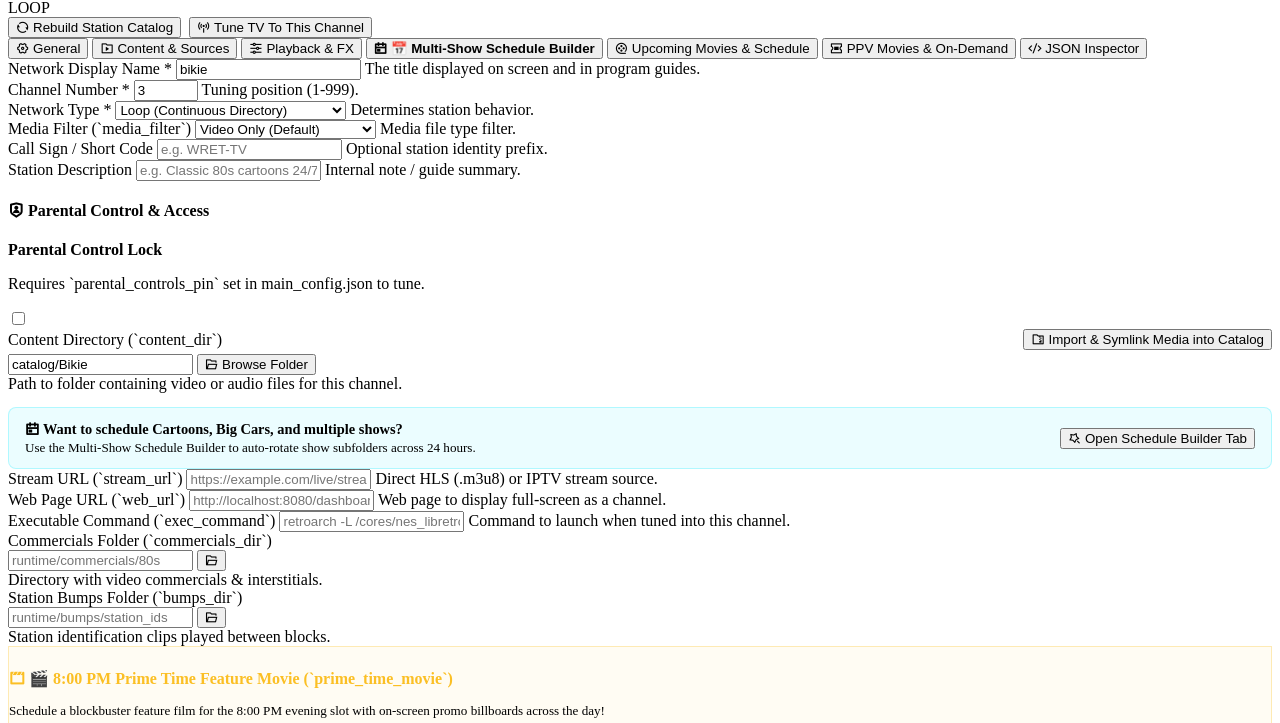
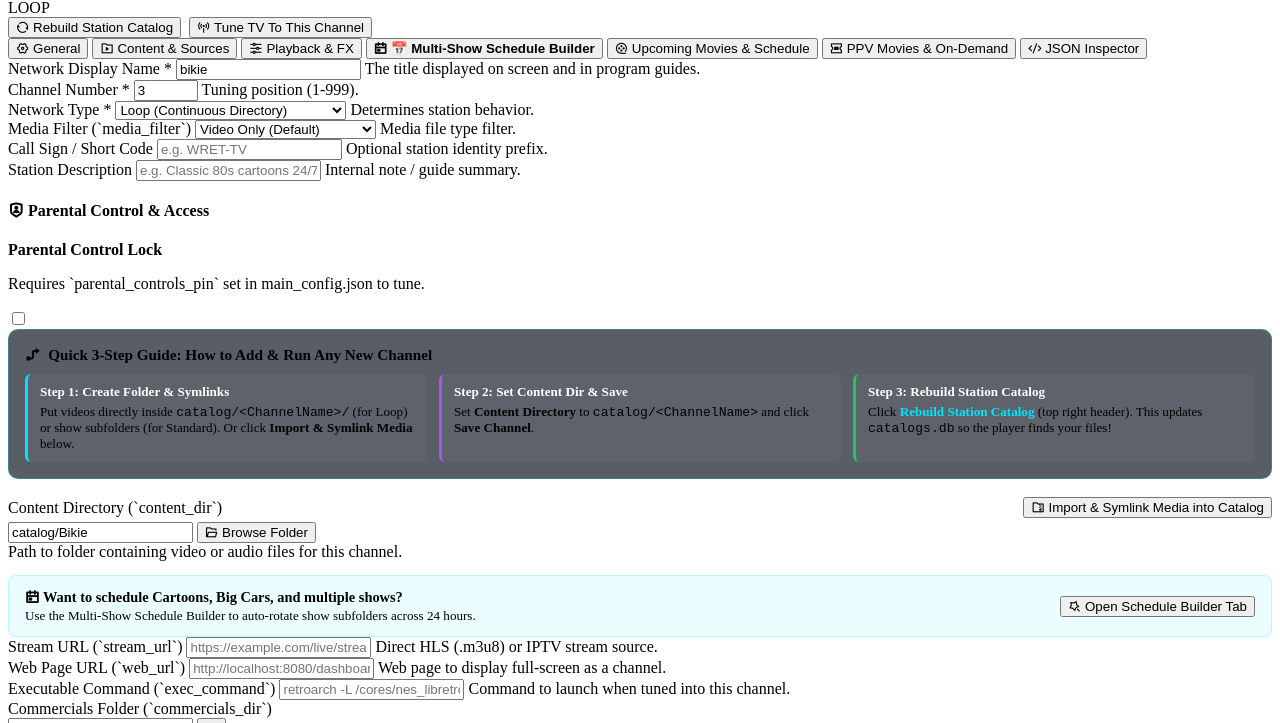
Before and after one commit to wobblyman2000/FieldStation42-GUI, a website built with Vite: page index.html in a window 1280 px wide. Shown: the part 377-1100 px from the top of the page. Built offline with nearby package versions, Linux system fonts and the light colour scheme; files whose address does not match are found by name.

Commit message:
Add Quick 3-Step Channel Creation guide banner and fix symlink catalog importer folder logic

```diff
--- a/index.html
+++ b/index.html
@@ -222,6 +222,26 @@
 
           <!-- TAB 2: Content & Sources -->
           <div class="tab-pane" id="tab-content">
+            <div class="card-box" style="background: rgba(18, 25, 38, 0.7); border: 1px solid rgba(0, 229, 255, 0.25); border-radius: 10px; padding: 16px; margin-bottom: 18px;">
+              <h4 style="color: var(--primary-cyan); font-size: 0.95rem; margin-top: 0; margin-bottom: 10px; display: flex; align-items: center; gap: 8px;">
+                <i class="ri-guide-line"></i> Quick 3-Step Guide: How to Add & Run Any New Channel
+              </h4>
+              <div style="display: grid; grid-template-columns: repeat(auto-fit, minmax(220px, 1fr)); gap: 12px; font-size: 0.82rem; color: var(--text-dim);">
+                <div style="background: rgba(255, 255, 255, 0.03); padding: 10px 12px; border-radius: 6px; border-left: 3px solid #00e5ff;">
+                  <strong style="color: #fff; display: block; margin-bottom: 4px;">Step 1: Create Folder & Symlinks</strong>
+                  Put videos directly inside <code>catalog/&lt;ChannelName&gt;/</code> (for Loop) or show subfolders (for Standard). Or click <strong>Import & Symlink Media</strong> below.
+                </div>
+                <div style="background: rgba(255, 255, 255, 0.03); padding: 10px 12px; border-radius: 6px; border-left: 3px solid #a855f7;">
+                  <strong style="color: #fff; display: block; margin-bottom: 4px;">Step 2: Set Content Dir & Save</strong>
+                  Set <strong>Content Directory</strong> to <code>catalog/&lt;ChannelName&gt;</code> and click <strong>Save Channel</strong>.
+                </div>
+                <div style="background: rgba(255, 255, 255, 0.03); padding: 10px 12px; border-radius: 6px; border-left: 3px solid #22c55e;">
+                  <strong style="color: #fff; display: block; margin-bottom: 4px;">Step 3: Rebuild Station Catalog</strong>
+                  Click <strong style="color:#00e5ff;">Rebuild Station Catalog</strong> (top right header). This updates <code>catalogs.db</code> so the player finds your files!
+                </div>
+              </div>
+            </div>
+
             <form id="form-content" class="form-grid">
               <!-- Content Dir Section (Standard / Loop / Audio / PPV) -->
               <div class="form-group col-12 content-type-sec sec-standard sec-loop sec-audio sec-ppv">
```
Also changed, not shown: 1 other file.
